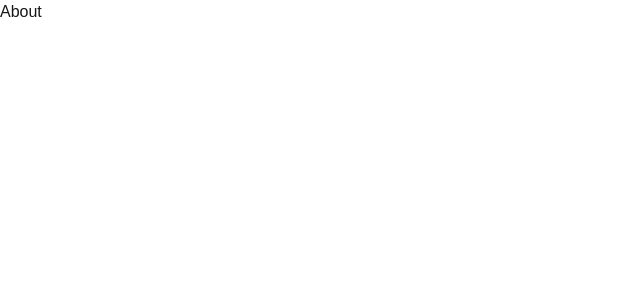
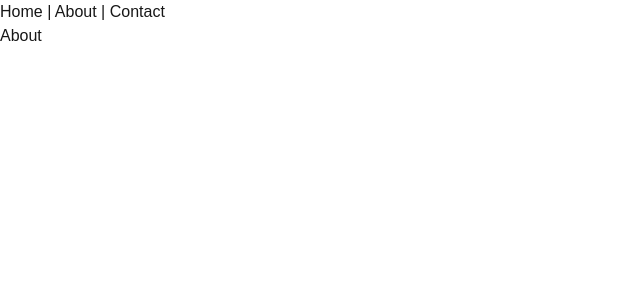
Before and after one commit to susanpant7/next-js-basics, a Next.js app: page /about in a window 1280 px wide. Shown: the top 300 px of the page, without its empty margins (0-640 px from the left). Built offline with nearby package versions, Linux system fonts and the light colour scheme.

Commit message:
created simple navbar links

```diff
--- a/app/layout.tsx
+++ b/app/layout.tsx
@@ -1,6 +1,7 @@
 import type { Metadata } from "next";
 import { Geist, Geist_Mono } from "next/font/google";
 import "./globals.css";
+import Link from "next/link";
 
 const geistSans = Geist({
   variable: "--font-geist-sans",
@@ -30,6 +31,9 @@ export default function RootLayout({
         className={`${geistSans.variable} ${geistMono.variable} antialiased`}
       >
         {/* anything here appears on every page */}
+        <Link href="/"> Home | </Link>
+        <Link href="/about">About | </Link>
+        <Link href="/contact">Contact</Link>
         {children} {/* this is where the page content goes */}
       </body>
     </html>
```
